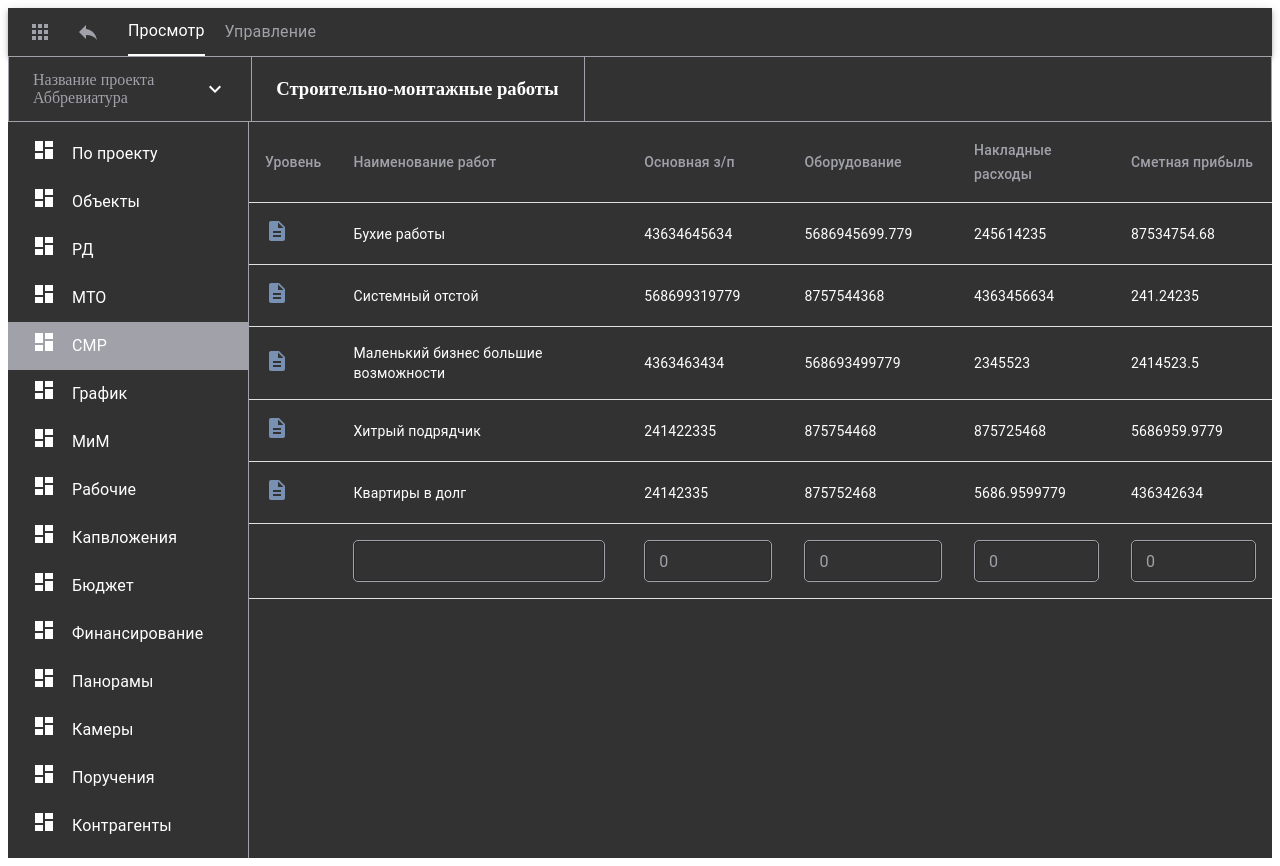
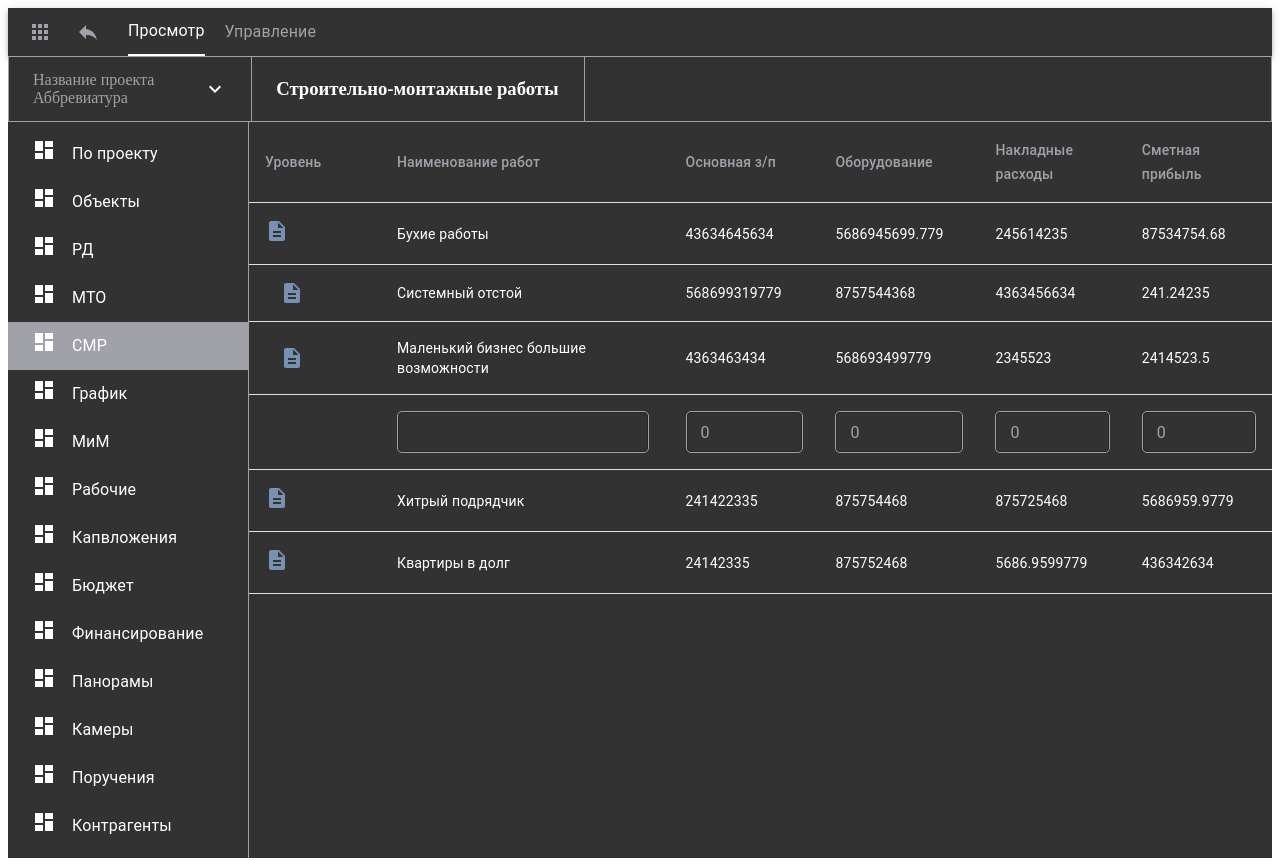
Before and after one commit to Libaur/seven-winds-studio-test, a React app: page / in a window 1280 px wide. Both pictures are taken after a click on the icon 277 px from the left and 207 px from the top of the page. Built offline with nearby package versions, Linux system fonts and the light colour scheme.

Commit message:
feat: add child rows + setup requestController

```diff
--- a/src/components/SidebarItem/SidebarItem.tsx
+++ b/src/components/SidebarItem/SidebarItem.tsx
@@ -1,4 +1,4 @@
-import './Sidebaritem.style.scss';
+import './SidebarItem.style.scss';
 import ListItem from '@mui/material/ListItem';
 import ListItemButton from '@mui/material/ListItemButton';
 import ListItemIcon from '@mui/material/ListItemIcon';
--- a/src/components/Worksheet/Worksheet.tsx
+++ b/src/components/Worksheet/Worksheet.tsx
@@ -7,11 +7,10 @@ import WorksheetEditRow from './WorksheetEditRow';
 import { TABLE_HEAD_TITLES, initialRow } from './WorksheetEditRow.service';
 import { useAppSelector, useAppDispatch } from 'src/store';
 
-// const id = 128766;
-
 export default function Worksheet() {
   const worksheetData = useAppSelector((state) => state);
   const dispatch = useAppDispatch();
+
   return (
     <TableContainer style={{ background: '#323232', borderLeft: '1px solid #a1a1aa' }}>
       <Table>
@@ -28,6 +27,7 @@ export default function Worksheet() {
           {worksheetData.length > 0 ? (
             worksheetData.map((row, rowIndex) =>
               !row.edited ? (
+                <>
                   <TableRow
                     key={rowIndex}
                     onDoubleClick={() => dispatch({ type: 'ROW_EDITED', id: row.id })}
@@ -37,7 +37,7 @@ export default function Worksheet() {
                     <TableCell>
                       <DescriptionIcon
                         style={{ color: '#7890B2', cursor: 'pointer' }}
-                                 onClick={() => dispatch({ type: 'ROW_SUBMITED', rowCells: initialRow })}
+                        onClick={() => dispatch({ type: 'ROW_SUBMITED', id: row.id })}
                       />
                       {row.hovered && (
                         <DeleteIcon
@@ -46,22 +46,56 @@ export default function Worksheet() {
                         />
                       )}
                     </TableCell>
-                           <TableCell key={row.rowName} style={{ color: 'white' }}>
-                              {row.rowName}
+                    <TableCell style={{ color: 'white' }}>{row.rowName}</TableCell>
+                    <TableCell style={{ color: 'white' }}>{row.salary}</TableCell>
+                    <TableCell style={{ color: 'white' }}>{row.equipmentCosts}</TableCell>
+                    <TableCell style={{ color: 'white' }}>{row.overheads}</TableCell>
+                    <TableCell style={{ color: 'white' }}>{row.estimatedProfit}</TableCell>
+                  </TableRow>
+                  {row.child &&
+                    row.child.map((childRow, childIndex) =>
+                      !childRow.edited ? (
+                        <TableRow
+                          key={childIndex}
+                          onDoubleClick={() => dispatch({ type: 'ROW_EDITED', id: childRow.id })}
+                          onMouseEnter={() => dispatch({ type: 'ROW_HOVERED', id: childRow.id })}
+                          onMouseLeave={() =>
+                            dispatch({ type: 'ROW_HOVERED_OFF', id: childRow.id })
+                          }
+                        >
+                          <TableCell style={{ width: '100px', minWidth: '100px' }}>
+                            <div style={{ display: 'flex', alignItems: 'center' }}>
+                              <DescriptionIcon
+                                style={{ marginLeft: '15px', color: '#7890B2', cursor: 'pointer' }}
+                                onClick={() => dispatch({ type: 'ROW_SUBMITED', id: childRow.id })}
+                              />
+                              <DeleteIcon
+                                style={{
+                                  color: childRow.hovered ? '#DF4444' : 'transparent',
+                                  cursor: 'pointer'
+                                }}
+                                onClick={() => dispatch({ type: 'ROW_DELETED', id: childRow.id })}
+                              />
+                            </div>
                           </TableCell>
-                           <TableCell key={row.salary} style={{ color: 'white' }}>
-                              {row.salary}
+                          <TableCell style={{ color: 'white' }}>{childRow.rowName}</TableCell>
+                          <TableCell style={{ color: 'white' }}>{childRow.salary}</TableCell>
+                          <TableCell style={{ color: 'white' }}>
+                            {childRow.equipmentCosts}
                           </TableCell>
-                           <TableCell key={row.equipmentCosts} style={{ color: 'white' }}>
-                              {row.equipmentCosts}
-                           </TableCell>
-                           <TableCell key={row.overheads} style={{ color: 'white' }}>
-                              {row.overheads}
-                           </TableCell>
-                           <TableCell key={row.estimatedProfit} style={{ color: 'white' }}>
-                              {row.estimatedProfit}
+                          <TableCell style={{ color: 'white' }}>{childRow.overheads}</TableCell>
+                          <TableCell style={{ color: 'white' }}>
+                            {childRow.estimatedProfit}
                           </TableCell>
                         </TableRow>
+                      ) : (
+                        <TableRow>
+                          <TableCell></TableCell>
+                          <WorksheetEditRow changedRow={childRow} />
+                        </TableRow>
+                      )
+                    )}
+                </>
               ) : (
                 <TableRow>
                   <TableCell></TableCell>
--- a/src/components/Worksheet/WorksheetEditRow.service.ts
+++ b/src/components/Worksheet/WorksheetEditRow.service.ts
@@ -1,3 +1,5 @@
+import { nanoid } from 'nanoid';
+
 const TABLE_HEAD_TITLES = [
   'Уровень',
   'Наименование работ',
@@ -7,6 +9,18 @@ const TABLE_HEAD_TITLES = [
   'Сметная прибыль'
 ];
 
+type Row = {
+  id: string;
+  rowName: string;
+  salary: string;
+  equipmentCosts: string;
+  overheads: string;
+  estimatedProfit: string;
+  edited: boolean;
+  hovered: boolean;
+  child: Row[] | [];
+};
+
 const initialRow = {
   id: '',
   rowName: '',
@@ -15,10 +29,9 @@ const initialRow = {
   overheads: '0',
   estimatedProfit: '0',
   edited: true,
-   hovered: false
+  hovered: false,
+  child: []
 };
-
-type Row = typeof initialRow;
 
 const initialState: Row[] = [];
 
@@ -31,8 +44,8 @@ const mockRows = [
     overheads: 245614235,
     estimatedProfit: 87534754.68,
     edited: false,
-      hovered: false
-   },
+    hovered: false,
+    child: [
       {
         id: '3435345',
         rowName: 'Системный отстой',
@@ -41,7 +54,8 @@ const mockRows = [
         overheads: 4363456634,
         estimatedProfit: 241.24235,
         edited: false,
-      hovered: false
+        hovered: false,
+        child: []
       },
       {
         id: '6456449',
@@ -51,7 +65,10 @@ const mockRows = [
         overheads: 2345523,
         estimatedProfit: 2414523.5,
         edited: false,
-      hovered: false
+        hovered: false,
+        child: []
+      }
+    ]
   },
   {
     id: '353458',
@@ -61,7 +78,8 @@ const mockRows = [
     overheads: 875725468,
     estimatedProfit: 5686959.9779,
     edited: false,
-      hovered: false
+    hovered: false,
+    child: []
   },
   {
     id: '546547',
@@ -71,7 +89,8 @@ const mockRows = [
     overheads: 5686.9599779,
     estimatedProfit: 436342634,
     edited: false,
-      hovered: false
+    hovered: false,
+    child: []
   }
 ];
 
@@ -83,7 +102,20 @@ const preparedMockRows: Row[] = mockRows.map((row) => ({
   overheads: row.overheads.toString(),
   estimatedProfit: row.estimatedProfit.toString(),
   edited: row.edited,
-   hovered: row.hovered
+  hovered: row.hovered,
+  child: row.child.length
+    ? row.child.map((childRow) => ({
+        id: childRow.id,
+        rowName: childRow.rowName,
+        salary: childRow.salary.toString(),
+        equipmentCosts: childRow.equipmentCosts.toString(),
+        overheads: childRow.overheads.toString(),
+        estimatedProfit: childRow.estimatedProfit.toString(),
+        edited: childRow.edited,
+        hovered: childRow.hovered,
+        child: []
+      }))
+    : []
 }));
 
 function worksheetReducer(
@@ -96,27 +128,111 @@ function worksheetReducer(
 ): Row[] {
   switch (action.type) {
     case 'ROW_EDITED':
-         return state.map((row) => (row.id === action.id ? { ...row, edited: true } : row));
+      return state.map((row) =>
+        row.id === action.id
+          ? { ...row, edited: true }
+          : row.child
+            ? {
+                ...row,
+                child: row.child.map((childRow) =>
+                  childRow.id === action.id ? { ...childRow, edited: true } : childRow
+                )
+              }
+            : row
+      );
     case 'ROW_UPDATED':
       if (action.rowCells) {
         return state.map((row) =>
           row.id === action.id
             ? { ...row, ...action.rowCells, id: action.id, edited: false }
+            : row.child
+              ? {
+                  ...row,
+                  child: row.child.map((childRow) =>
+                    childRow.id === action.id
+                      ? { ...row, ...action.rowCells, id: action.id, edited: false }
+                      : childRow
+                  )
+                }
               : row
         );
       }
       return state;
     case 'ROW_DELETED':
-         return state.filter((row) => row.id !== action.id);
+      return state.flatMap((row) => {
+        if (row.id === action.id) {
+          return [];
+        } else if (row.child) {
+          return [
+            {
+              ...row,
+              child: row.child.flatMap((childRow) => {
+                if (childRow.id === action.id) {
+                  return [];
+                } else {
+                  return [childRow];
+                }
+              })
+            }
+          ];
+        } else {
+          return [row];
+        }
+      });
     case 'ROW_HOVERED':
-         return state.map((row) => (row.id === action.id ? { ...row, hovered: true } : row));
+      return state.map((row) =>
+        row.id === action.id
+          ? { ...row, hovered: true }
+          : row.child
+            ? {
+                ...row,
+                child: row.child.map((childRow) =>
+                  childRow.id === action.id ? { ...childRow, hovered: true } : childRow
+                )
+              }
+            : row
+      );
     case 'ROW_HOVERED_OFF':
-         return state.map((row) => (row.id === action.id ? { ...row, hovered: false } : row));
+      return state.map((row) =>
+        row.id === action.id
+          ? { ...row, hovered: false }
+          : row.child
+            ? {
+                ...row,
+                child: row.child.map((childRow) =>
+                  childRow.id === action.id ? { ...childRow, hovered: false } : childRow
+                )
+              }
+            : row
+      );
     case 'ROW_SUBMITED':
       if (action.rowCells) {
-            return [...state, { ...initialRow, ...action.rowCells }];
+        return [...state, { ...initialRow, ...action.rowCells, edited: false, id: nanoid() }];
+      } else if (action.id) {
+        return state.map((row) => {
+          if (row.id === action.id) {
+            return {
+              ...row,
+              child: [...row.child, { ...initialRow, id: nanoid() }]
+            };
+          } else {
+            return {
+              ...row,
+              child: row.child.map((childRow) => {
+                if (childRow.id === action.id) {
+                  return {
+                    ...childRow,
+                    child: [...childRow.child, { ...initialRow, id: nanoid() }]
+                  };
+                } else {
+                  return childRow;
                 }
-         return state;
+              })
+            };
+          }
+        });
+      }
+      return [...state, { ...initialRow, id: nanoid() }];
     default:
       return state;
   }
--- a/src/components/Worksheet/WorksheetEditRow.tsx
+++ b/src/components/Worksheet/WorksheetEditRow.tsx
@@ -43,7 +43,7 @@ export default function WorksheetEditRow({ changedRow }: { changedRow?: Row }) {
             <TextField
                size="small"
                style={{ border: '1px solid #a1a1aa', borderRadius: '5px' }}
-               value={rowCells.salary.toString()}
+               value={rowCells.salary}
                onChange={(e: React.ChangeEvent<HTMLInputElement>) =>
                   setRowCells({ ...rowCells, salary: e.target.value.replace(/[^\d.]/g, '') })
                }
@@ -57,7 +57,7 @@ export default function WorksheetEditRow({ changedRow }: { changedRow?: Row }) {
             <TextField
                size="small"
                style={{ border: '1px solid #a1a1aa', borderRadius: '5px' }}
-               value={rowCells.equipmentCosts.toString()}
+               value={rowCells.equipmentCosts}
                onChange={(e: React.ChangeEvent<HTMLInputElement>) =>
                   setRowCells({
                      ...rowCells,
@@ -74,7 +74,7 @@ export default function WorksheetEditRow({ changedRow }: { changedRow?: Row }) {
             <TextField
                size="small"
                style={{ border: '1px solid #a1a1aa', borderRadius: '5px' }}
-               value={rowCells.overheads.toString()}
+               value={rowCells.overheads}
                onChange={(e: React.ChangeEvent<HTMLInputElement>) =>
                   setRowCells({ ...rowCells, overheads: e.target.value.replace(/[^\d.]/g, '') })
                }
@@ -88,7 +88,7 @@ export default function WorksheetEditRow({ changedRow }: { changedRow?: Row }) {
             <TextField
                size="small"
                style={{ border: '1px solid #a1a1aa', borderRadius: '5px' }}
-               value={rowCells.estimatedProfit.toString()}
+               value={rowCells.estimatedProfit}
                onChange={(e: React.ChangeEvent<HTMLInputElement>) =>
                   setRowCells({
                      ...rowCells,
```
Also changed, not shown: src/api.ts (added, +66 -0 lines), 1 other file (tests, documents, lock files or other folders). Lines whose indentation alone changed are shown as unchanged.
